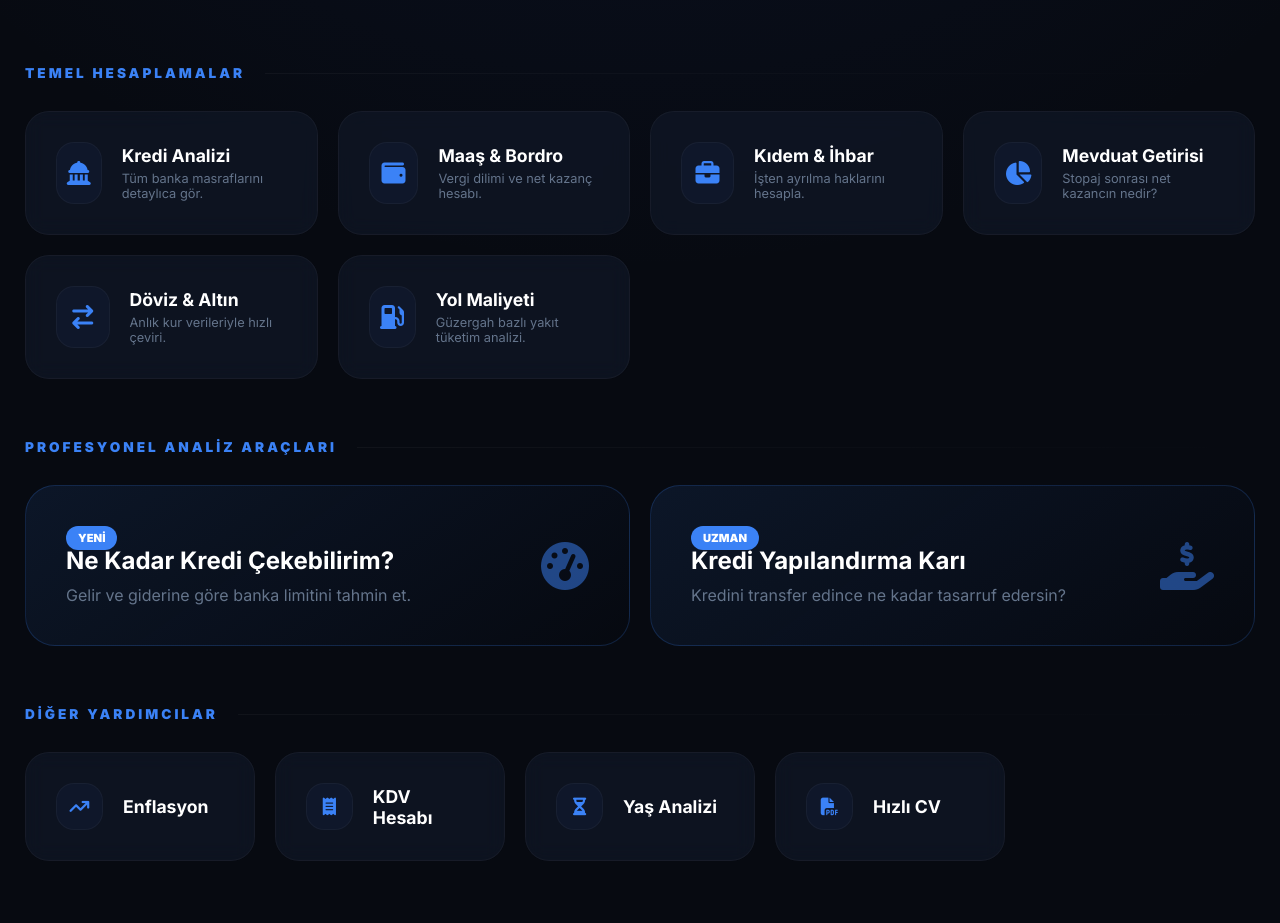
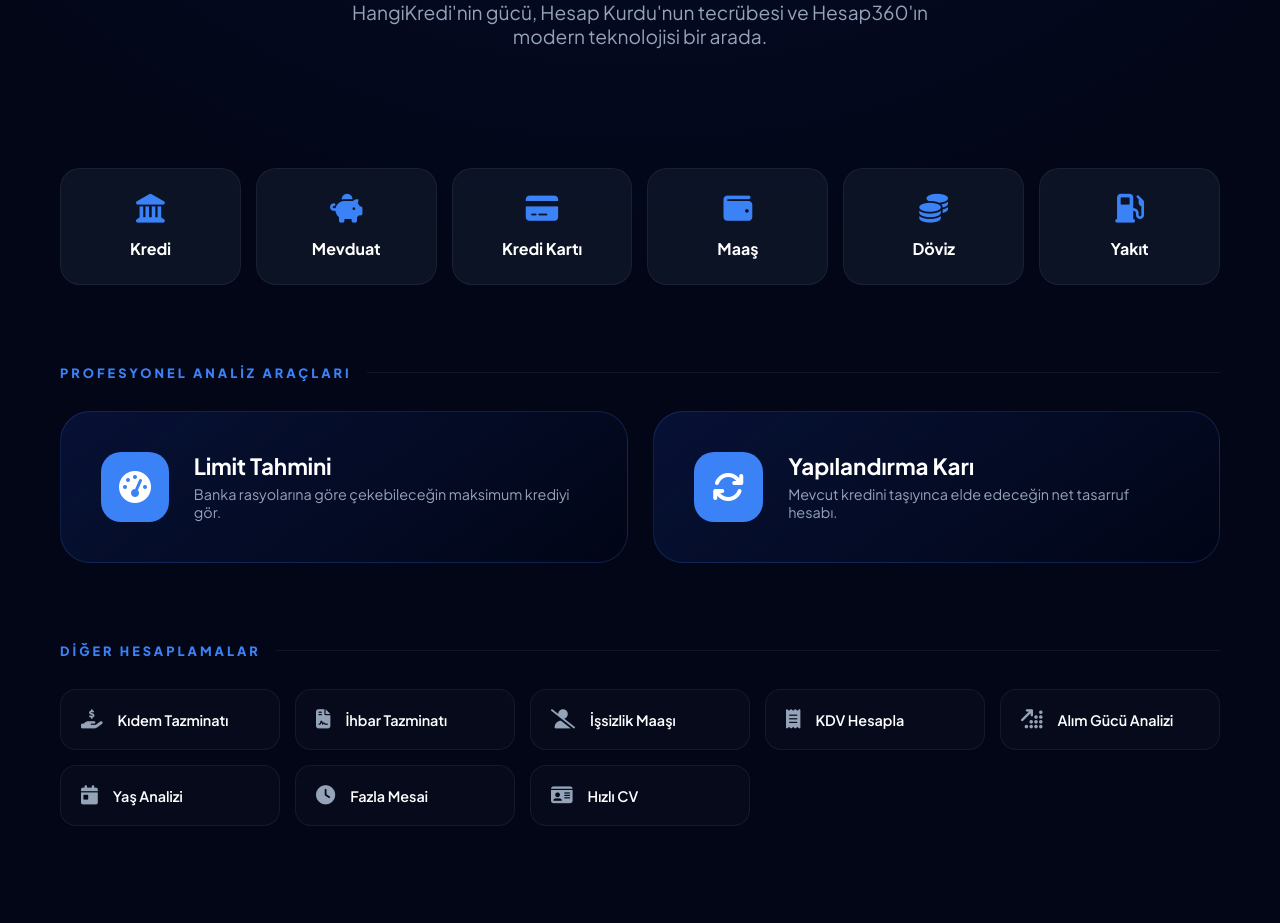
Before and after one commit to ilkerortak/hesapla-site, a website: page index.html in a window 1280 px wide. Shown: the part 384-1307 px from the top of the page. Drawn offline with Linux system fonts and the light colour scheme.

Commit message:
Update index.html

```diff
--- a/index.html
+++ b/index.html
@@ -3,253 +3,197 @@
 <head>
     <meta charset="UTF-8">
     <meta name="viewport" content="width=device-width, initial-scale=1.0">
-    <title>Hesap360 | Finansal Analiz ve Hesaplama Merkezi</title>
-    <link href="https://fonts.googleapis.com/css2?family=Inter:wght@300;400;600;700;900&display=swap" rel="stylesheet">
-    <link rel="stylesheet" href="https://cdnjs.cloudflare.com/ajax/libs/font-awesome/6.4.0/css/all.min.css">
+    <title>Hesap360 | Finansal Kararlarını Veriye Dayalı Al</title>
+
+    <link href="https://fonts.googleapis.com/css2?family=Plus+Jakarta+Sans:wght@300;400;600;700;800&display=swap" rel="stylesheet">
+    <link rel="stylesheet" href="https://cdnjs.cloudflare.com/ajax/libs/font-awesome/6.5.0/css/all.min.css">
+
     <style>
         :root {
-            --bg: #070a11;
-            --card: rgba(17, 24, 39, 0.7);
-            --primary: #3b82f6;
+            --bg: #020617; /* Saf Gece Siyahı */
+            --card: rgba(15, 23, 42, 0.8);
+            --primary: #3b82f6; /* Modern Mavi */
             --primary-glow: rgba(59, 130, 246, 0.3);
-            --text-main: #f1f5f9;
-            --text-dim: #64748b;
-            --border: rgba(255, 255, 255, 0.04);
+            --text-main: #f8fafc;
+            --text-dim: #94a3b8;
+            --border: rgba(255, 255, 255, 0.06);
+            --glass: rgba(255, 255, 255, 0.02);
         }
 
+        * { margin: 0; padding: 0; box-sizing: border-box; }
+
         body {
-            background-color: var(--bg);
-            margin: 0;
-            font-family: 'Inter', sans-serif;
+            background: var(--bg);
+            font-family: 'Plus Jakarta Sans', sans-serif;
             color: var(--text-main);
-            background-image: radial-gradient(circle at 50% -20%, #1e3a8a33 0%, transparent 50%);
+            overflow-x: hidden;
+            background-image: radial-gradient(circle at 50% -20%, #1e40af33 0%, transparent 50%);
         }
 
-        .container { max-width: 1240px; margin: 0 auto; padding: 0 25px; }
+        .container { max-width: 1200px; margin: 0 auto; padding: 0 20px; }
 
-        /* HEADER & LOGO (Hesap360 Kimliği) */
+        /* --- MODERN NAVBAR --- */
         nav {
             padding: 25px 0;
             display: flex;
             justify-content: space-between;
             align-items: center;
+            border-bottom: 1px solid var(--border);
         }
         .logo {
-            font-size: 1.8rem;
-            font-weight: 900;
-            text-decoration: none;
-            color: #fff;
-            letter-spacing: -1.5px;
-            display: flex;
-            align-items: center;
-            gap: 10px;
+            font-size: 1.8rem; font-weight: 800; color: #fff; text-decoration: none;
+            letter-spacing: -1.5px; display: flex; align-items: center; gap: 8px;
         }
-        .logo i { color: var(--primary); text-shadow: 0 0 15px var(--primary-glow); }
         .logo span { color: var(--primary); }
+        .nav-links { display: flex; gap: 30px; }
+        .nav-links a { color: var(--text-dim); text-decoration: none; font-size: 0.9rem; font-weight: 600; transition: 0.3s; }
+        .nav-links a:hover { color: var(--primary); }
 
-        /* HERO SECTION */
-        .hero { padding: 80px 0 50px; text-align: center; }
-        .hero h1 {
-            font-size: 3.5rem;
-            font-weight: 900;
-            margin: 0;
-            background: linear-gradient(180deg, #fff 0%, #64748b 100%);
-            -webkit-background-clip: text;
-            -webkit-text-fill-color: transparent;
-            letter-spacing: -2px;
+        /* --- HERO SECTION --- */
+        .hero { padding: 100px 0 60px; text-align: center; }
+        .hero-badge {
+            background: var(--primary-glow); border: 1px solid var(--primary);
+            color: #fff; padding: 6px 18px; border-radius: 50px; font-size: 0.75rem;
+            font-weight: 700; margin-bottom: 25px; display: inline-block;
         }
-        .hero p { color: var(--text-dim); font-size: 1.25rem; margin-top: 20px; max-width: 600px; margin-left: auto; margin-right: auto; }
+        .hero h1 { font-size: 3.5rem; font-weight: 800; line-height: 1.1; letter-spacing: -2px; }
+        .hero h1 span { color: var(--primary); }
+        .hero p { color: var(--text-dim); font-size: 1.2rem; margin-top: 20px; max-width: 600px; margin-left: auto; margin-right: auto; }
 
-        /* HESAP360 KATEGORİ SİSTEMİ */
-        .section-header {
-            display: flex;
-            align-items: center;
-            gap: 20px;
-            margin: 60px 0 30px;
+        /* --- KATEGORİ SEKMELERİ (HangiKredi Stili) --- */
+        .category-tabs {
+            display: grid;
+            grid-template-columns: repeat(auto-fit, minmax(140px, 1fr));
+            gap: 15px;
+            margin-top: 60px;
         }
-        .section-header h2 { font-size: 0.85rem; font-weight: 800; letter-spacing: 3px; color: var(--primary); text-transform: uppercase; margin: 0; }
-        .line { flex: 1; height: 1px; background: linear-gradient(90deg, var(--border), transparent); }
+        .tab-item {
+            background: var(--card); border: 1px solid var(--border);
+            padding: 25px; border-radius: 20px; text-align: center;
+            text-decoration: none; transition: 0.4s cubic-bezier(0.175, 0.885, 0.32, 1.275);
+        }
+        .tab-item i { font-size: 1.8rem; color: var(--primary); margin-bottom: 15px; display: block; }
+        .tab-item span { font-weight: 700; color: #fff; font-size: 1rem; }
+        .tab-item:hover {
+            background: var(--primary); transform: translateY(-10px);
+            box-shadow: 0 20px 40px var(--primary-glow);
+        }
+        .tab-item:hover i, .tab-item:hover span { color: #fff; }
 
-        /* GRID YAPISI */
-        .grid-360 {
+        /* --- PRO ANALİZ BÖLÜMÜ --- */
+        .section-label {
+            display: flex; align-items: center; gap: 15px; margin: 80px 0 30px;
+            font-size: 0.8rem; font-weight: 800; color: var(--primary); letter-spacing: 3px;
+        }
+        .section-label::after { content: ""; height: 1px; flex: 1; background: var(--border); }
+
+        .pro-grid {
             display: grid;
-            grid-template-columns: repeat(auto-fill, minmax(280px, 1fr));
-            gap: 20px;
+            grid-template-columns: 1fr 1fr;
+            gap: 25px;
+        }
+        .pro-card {
+            background: linear-gradient(145deg, rgba(30, 64, 175, 0.2), transparent);
+            border: 1px solid rgba(59, 130, 246, 0.2);
+            padding: 40px; border-radius: 30px; text-decoration: none;
+            display: flex; align-items: center; gap: 25px; transition: 0.3s;
+        }
+        .pro-card:hover { border-color: var(--primary); transform: scale(1.02); }
+        .pro-icon { width: 70px; height: 70px; background: var(--primary); border-radius: 20px; display: flex; align-items: center; justify-content: center; font-size: 2rem; color: #fff; }
+        .pro-info h3 { font-size: 1.4rem; color: #fff; margin-bottom: 5px; }
+        .pro-info p { color: var(--text-dim); font-size: 0.9rem; }
+
+        /* --- DİĞER ARAÇLAR GRID --- */
+        .tools-grid {
+            display: grid;
+            grid-template-columns: repeat(auto-fill, minmax(220px, 1fr));
+            gap: 15px;
+        }
+        .tool-small {
+            background: var(--glass); border: 1px solid var(--border);
+            padding: 20px; border-radius: 16px; text-decoration: none;
+            display: flex; align-items: center; gap: 15px; transition: 0.3s;
+        }
+        .tool-small:hover { background: var(--border); border-color: var(--text-dim); }
+        .tool-small i { color: var(--text-dim); font-size: 1.2rem; }
+        .tool-small span { font-weight: 600; color: #fff; font-size: 0.9rem; }
+
+        footer {
+            margin-top: 100px; padding: 60px 0; border-top: 1px solid var(--border);
+            text-align: center; color: var(--text-dim); font-size: 0.8rem;
         }
 
-        /* PROFESYONEL KART TASARIMI */
-        .tool-card {
-            background: var(--card);
-            border: 1px solid var(--border);
-            border-radius: 24px;
-            padding: 30px;
-            text-decoration: none;
-            transition: all 0.4s cubic-bezier(0.175, 0.885, 0.32, 1.275);
-            display: flex;
-            align-items: center;
-            gap: 20px;
-            position: relative;
-            overflow: hidden;
-            backdrop-filter: blur(10px);
-        }
-
-        .tool-card:hover {
-            border-color: var(--primary);
-            background: rgba(59, 130, 246, 0.05);
-            transform: translateY(-8px) scale(1.02);
-            box-shadow: 0 20px 40px rgba(0, 0, 0, 0.4);
-        }
-
-        .icon-wrapper {
-            width: 60px;
-            height: 60px;
-            background: #0f172a;
-            border-radius: 18px;
-            display: flex;
-            align-items: center;
-            justify-content: center;
-            font-size: 1.5rem;
-            color: var(--primary);
-            border: 1px solid var(--border);
-            transition: 0.3s;
-        }
-
-        .tool-card:hover .icon-wrapper {
-            background: var(--primary);
-            color: #fff;
-            box-shadow: 0 0 20px var(--primary-glow);
-        }
-
-        .tool-info h3 { margin: 0; font-size: 1.1rem; color: #fff; }
-        .tool-info p { margin: 5px 0 0; font-size: 0.8rem; color: var(--text-dim); }
-
-        /* PRO ANALİZ BLOĞU (Farklı Stil) */
-        .pro-grid {
-            display: grid;
-            grid-template-columns: repeat(2, 1fr);
-            gap: 20px;
-            margin-top: 20px;
-        }
-        .pro-card {
-            background: linear-gradient(145deg, rgba(59, 130, 246, 0.1), transparent);
-            border: 1px solid rgba(59, 130, 246, 0.2);
-            border-radius: 30px;
-            padding: 40px;
-            display: flex;
-            justify-content: space-between;
-            align-items: center;
-            text-decoration: none;
-        }
-        .pro-card:hover { border-color: var(--primary); box-shadow: 0 0 30px rgba(59, 130, 246, 0.1); }
-        .pro-content h4 { font-size: 1.5rem; margin: 0; color: #fff; }
-        .pro-content p { color: var(--text-dim); margin: 10px 0 0; }
-        .pro-tag { background: var(--primary); color: #fff; font-size: 0.7rem; padding: 5px 12px; border-radius: 50px; font-weight: 800; }
-
         @media (max-width: 768px) {
-            .hero h1 { font-size: 2.2rem; }
+            .hero h1 { font-size: 2.5rem; }
             .pro-grid { grid-template-columns: 1fr; }
-            .grid-360 { grid-template-columns: 1fr; }
+            .nav-links { display: none; }
         }
     </style>
 </head>
 <body>
 
-<nav class="container">
-    <a href="index.html" class="logo"><i class="fa-solid fa-circle-nodes"></i>HESAP<span>360</span></a>
-    <div style="font-size: 0.75rem; font-weight: 800; letter-spacing: 1px; color: var(--text-dim);">
-        <i class="fa-solid fa-signal" style="color:var(--primary); margin-right:5px;"></i> VERİ DURUMU: <span style="color:#10b981">GÜNCEL (2026)</span>
-    </div>
-</nav>
+<div class="container">
+    <nav>
+        <a href="index.html" class="logo">HESAP<span>360</span></a>
+        <div class="nav-links">
+            <a href="kredi.html">Krediler</a>
+            <a href="mevduat.html">Mevduat</a>
+            <a href="maas.html">Maaş & Vergi</a>
+            <a href="analiz.html">Pro Analiz</a>
+        </div>
+        <div style="font-size: 0.75rem; font-weight: 800; color: #10b981;">
+            <i class="fa-solid fa-bolt"></i> 2026 GÜNCEL VERİ
+        </div>
+    </nav>
 
-<div class="container">
     <header class="hero">
-        <h1>Finansal Geleceğini <br>360 Derece Analiz Et.</h1>
-        <p>Hesap360, karmaşık finansal verileri senin için saniyeler içinde anlaşılır analizlere dönüştürür.</p>
+        <div class="hero-badge">YENİ NESİL FİNANSAL TERMİNAL</div>
+        <h1>Finansal Kararlarını <br><span>360 Derece</span> Analiz Et.</h1>
+        <p>HangiKredi'nin gücü, Hesap Kurdu'nun tecrübesi ve Hesap360'ın modern teknolojisi bir arada.</p>
     </header>
 
-    <div class="section-header">
-        <h2>TEMEL HESAPLAMALAR</h2>
-        <div class="line"></div>
-    </div>
+    <section class="category-tabs">
+        <a href="kredi.html" class="tab-item"><i class="fa-solid fa-landmark"></i><span>Kredi</span></a>
+        <a href="mevduat.html" class="tab-item"><i class="fa-solid fa-piggy-bank"></i><span>Mevduat</span></a>
+        <a href="kart.html" class="tab-item"><i class="fa-solid fa-credit-card"></i><span>Kredi Kartı</span></a>
+        <a href="maas.html" class="tab-item"><i class="fa-solid fa-wallet"></i><span>Maaş</span></a>
+        <a href="doviz.html" class="tab-item"><i class="fa-solid fa-coins"></i><span>Döviz</span></a>
+        <a href="yakit.html" class="tab-item"><i class="fa-solid fa-gas-pump"></i><span>Yakıt</span></a>
+    </section>
 
-    <div class="grid-360">
-        <a href="kredi.html" class="tool-card">
-            <div class="icon-wrapper"><i class="fa-solid fa-landmark-dome"></i></div>
-            <div class="tool-info"><h3>Kredi Analizi</h3><p>Tüm banka masraflarını detaylıca gör.</p></div>
-        </a>
-        <a href="netmaas.html" class="tool-card">
-            <div class="icon-wrapper"><i class="fa-solid fa-wallet"></i></div>
-            <div class="tool-info"><h3>Maaş & Bordro</h3><p>Vergi dilimi ve net kazanç hesabı.</p></div>
-        </a>
-        <a href="tazminat.html" class="tool-card">
-            <div class="icon-wrapper"><i class="fa-solid fa-briefcase"></i></div>
-            <div class="tool-info"><h3>Kıdem & İhbar</h3><p>İşten ayrılma haklarını hesapla.</p></div>
-        </a>
-        <a href="faiz.html" class="tool-card">
-            <div class="icon-wrapper"><i class="fa-solid fa-chart-pie"></i></div>
-            <div class="tool-info"><h3>Mevduat Getirisi</h3><p>Stopaj sonrası net kazancın nedir?</p></div>
-        </a>
-        <a href="doviz.html" class="tool-card">
-            <div class="icon-wrapper"><i class="fa-solid fa-arrow-right-arrow-left"></i></div>
-            <div class="tool-info"><h3>Döviz & Altın</h3><p>Anlık kur verileriyle hızlı çeviri.</p></div>
-        </a>
-        <a href="yakit.html" class="tool-card">
-            <div class="icon-wrapper"><i class="fa-solid fa-gas-pump"></i></div>
-            <div class="tool-info"><h3>Yol Maliyeti</h3><p>Güzergah bazlı yakıt tüketim analizi.</p></div>
-        </a>
-    </div>
-
-    <div class="section-header">
-        <h2>PROFESYONEL ANALİZ ARAÇLARI</h2>
-        <div class="line"></div>
-    </div>
-
-    <div class="pro-grid">
+    <div class="section-label">PROFESYONEL ANALİZ ARAÇLARI</div>
+    <section class="pro-grid">
         <a href="kredi-limit.html" class="pro-card">
-            <div class="pro-content">
-                <span class="pro-tag">YENİ</span>
-                <h4>Ne Kadar Kredi Çekebilirim?</h4>
-                <p>Gelir ve giderine göre banka limitini tahmin et.</p>
+            <div class="pro-icon"><i class="fa-solid fa-gauge-high"></i></div>
+            <div class="pro-info">
+                <h3>Limit Tahmini</h3>
+                <p>Banka rasyolarına göre çekebileceğin maksimum krediyi gör.</p>
             </div>
-            <i class="fa-solid fa-gauge-high" style="font-size: 3rem; color: var(--primary); opacity: 0.5;"></i>
         </a>
         <a href="refinansman.html" class="pro-card">
-            <div class="pro-content">
-                <span class="pro-tag">UZMAN</span>
-                <h4>Kredi Yapılandırma Karı</h4>
-                <p>Kredini transfer edince ne kadar tasarruf edersin?</p>
+            <div class="pro-icon"><i class="fa-solid fa-arrows-rotate"></i></div>
+            <div class="pro-info">
+                <h3>Yapılandırma Karı</h3>
+                <p>Mevcut kredini taşıyınca elde edeceğin net tasarruf hesabı.</p>
             </div>
-            <i class="fa-solid fa-hand-holding-dollar" style="font-size: 3rem; color: var(--primary); opacity: 0.5;"></i>
         </a>
-    </div>
+    </section>
 
-    <div class="section-header">
-        <h2>DİĞER YARDIMCILAR</h2>
-        <div class="line"></div>
-    </div>
+    <div class="section-label">DİĞER HESAPLAMALAR</div>
+    <section class="tools-grid">
+        <a href="tazminat.html" class="tool-small"><i class="fa-solid fa-hand-holding-dollar"></i><span>Kıdem Tazminatı</span></a>
+        <a href="ihbar.html" class="tool-small"><i class="fa-solid fa-file-contract"></i><span>İhbar Tazminatı</span></a>
+                <a href="issizlik.html" class="tool-small"><i class="fa-solid fa-user-slash"></i><span>İşsizlik Maaşı</span></a>
+        <a href="kdv.html" class="tool-small"><i class="fa-solid fa-receipt"></i><span>KDV Hesapla</span></a>
+        <a href="enflasyon.html" class="tool-small"><i class="fa-solid fa-arrow-up-right-dots"></i><span>Alım Gücü Analizi</span></a>
+        <a href="yas.html" class="tool-small"><i class="fa-solid fa-calendar-day"></i><span>Yaş Analizi</span></a>
+        <a href="mesai.html" class="tool-small"><i class="fa-solid fa-clock"></i><span>Fazla Mesai</span></a>
+        <a href="cv.html" class="tool-small"><i class="fa-solid fa-id-card"></i><span>Hızlı CV</span></a>
+    </section>
 
-    <div class="grid-360" style="grid-template-columns: repeat(auto-fill, minmax(220px, 1fr));">
-        <a href="enflasyon.html" class="tool-card">
-            <div class="icon-wrapper" style="width:45px; height:45px; font-size:1.1rem;"><i class="fa-solid fa-arrow-trend-up"></i></div>
-            <div class="tool-info"><h3>Enflasyon</h3></div>
-        </a>
-        <a href="kdv.html" class="tool-card">
-            <div class="icon-wrapper" style="width:45px; height:45px; font-size:1.1rem;"><i class="fa-solid fa-receipt"></i></div>
-            <div class="tool-info"><h3>KDV Hesabı</h3></div>
-        </a>
-        <a href="yas.html" class="tool-card">
-            <div class="icon-wrapper" style="width:45px; height:45px; font-size:1.1rem;"><i class="fa-solid fa-hourglass-half"></i></div>
-            <div class="tool-info"><h3>Yaş Analizi</h3></div>
-        </a>
-        <a href="cv.html" class="tool-card">
-            <div class="icon-wrapper" style="width:45px; height:45px; font-size:1.1rem;"><i class="fa-solid fa-file-pdf"></i></div>
-            <div class="tool-info"><h3>Hızlı CV</h3></div>
-        </a>
-    </div>
-
-    <footer style="margin-top: 100px; padding-bottom: 50px; text-align: center; border-top: 1px solid var(--border); padding-top: 40px;">
-        <div class="logo" style="justify-content: center; margin-bottom: 15px; font-size: 1.2rem;">HESAP<span>360</span></div>
-        <p style="color: var(--text-dim); font-size: 0.8rem;">© 2026 Hesap360 Dijital Finansal Hizmetler. Tüm hesaplamalar bilgilendirme amaçlıdır.</p>
+    <footer>
+        <div class="logo" style="justify-content: center; margin-bottom: 20px; font-size: 1.2rem;">HESAP<span>360</span></div>
+        <p>© 2026 Hesap360 Dijital Finansal Analiz Teknolojileri.</p>
     </footer>
 </div>
 
```
